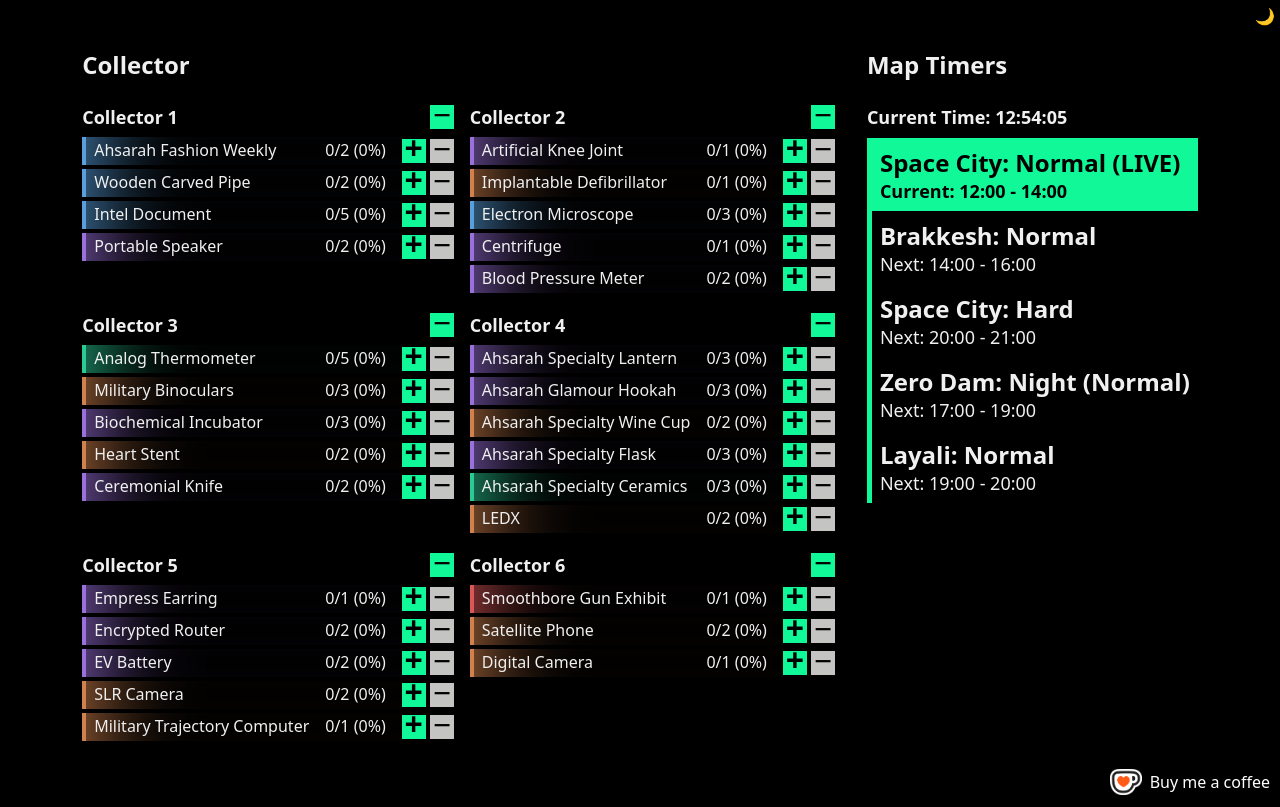
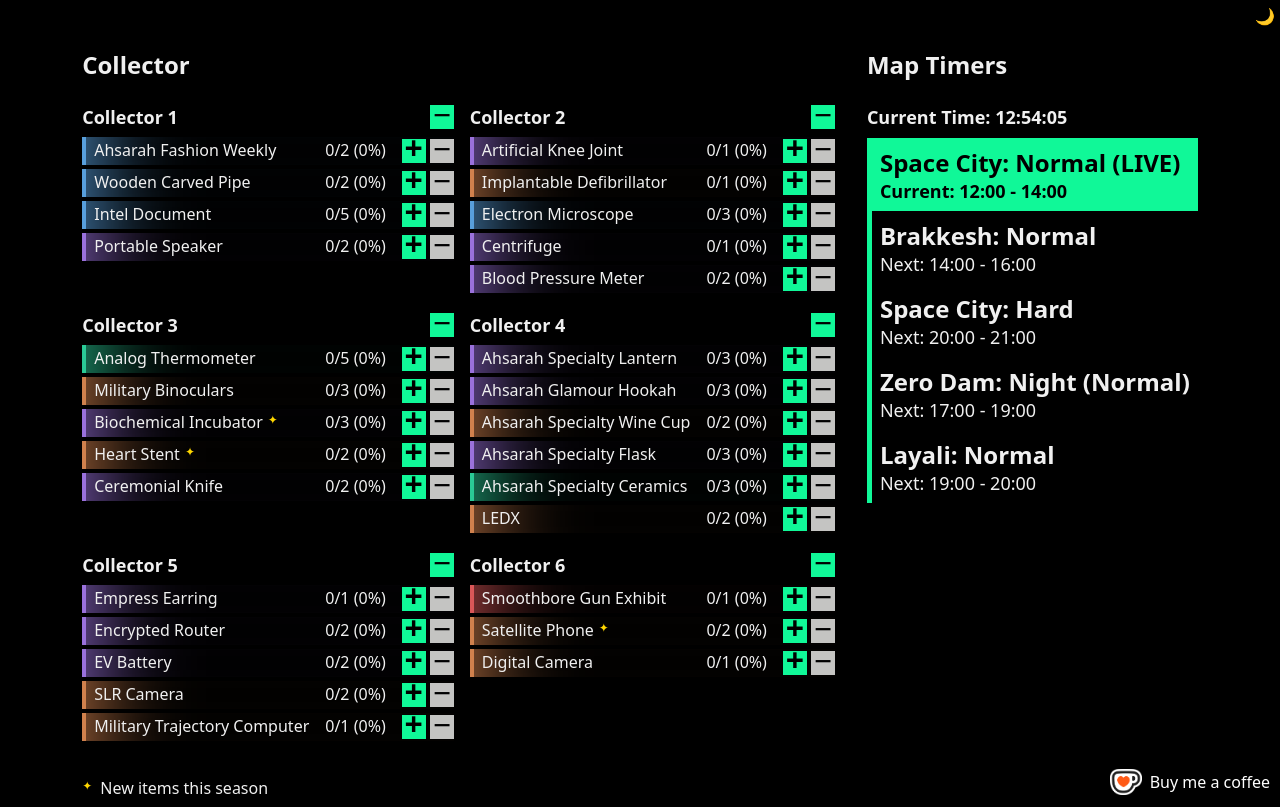
Before and after one commit to tomcorke/dftimers, a React (Vite) app: page / in a window 1280 px wide. Built offline with nearby package versions, Linux system fonts and the light colour scheme.

Commit message:
new indicator

```diff
--- a/src/sections/Collector.css
+++ b/src/sections/Collector.css
@@ -3,6 +3,7 @@
     display: grid;
     grid-template-columns: auto auto;
     gap: 1em;
+
     .mission {
       &.complete {
         .header {
@@ -69,6 +70,10 @@
 
           .name {
             flex-grow: 1;
+
+            display: flex;
+            flex-flow: row nowrap;
+            gap: 5px;
           }
 
           &.complete {
@@ -83,4 +88,19 @@
       }
     }
   }
+
+  .newThisSeason {
+    font-size: 12px;
+    color: gold;
+  }
+
+  .legend {
+    margin-top: 2em;
+
+    & > div {
+      display: flex;
+      flex-flow: row nowrap;
+      gap: 0.5em;
+    }
+  }
 }
--- a/src/sections/Collector.tsx
+++ b/src/sections/Collector.tsx
@@ -18,27 +18,23 @@ import { z } from "zod";
 
 type Quality = "common" | "uncommon" | "rare" | "epic" | "legendary" | "exotic";
 
-const IMAGES = {
-  magazine: new URL(
-    "../images/magazine.png?as=webp&width=100&height=100",
-    import.meta.url
-  ).href,
-};
-
 class CollectorItem {
   name: string;
   quality: Quality;
   needed: number;
   collected: number;
+  newThisSeason: boolean = false;
   constructor(
     name: string,
     quality: Quality,
     needed: number,
+    newThisSeason: boolean = false,
     collected: number = 0
   ) {
     this.name = name;
     this.quality = quality;
     this.needed = needed;
+    this.newThisSeason = newThisSeason;
     this.collected = collected;
   }
   get progressString(): string {
@@ -75,8 +71,8 @@ const COLLECTOR_MISSIONS = [
   new CollectorMission("Collector 3", [
     new CollectorItem("Analog Thermometer", "uncommon", 5),
     new CollectorItem("Military Binoculars", "legendary", 3),
-    new CollectorItem("Biochemical Incubator", "epic", 3),
-    new CollectorItem("Heart Stent", "legendary", 2),
+    new CollectorItem("Biochemical Incubator", "epic", 3, true),
+    new CollectorItem("Heart Stent", "legendary", 2, true),
     new CollectorItem("Ceremonial Knife", "epic", 2),
   ]),
   new CollectorMission("Collector 4", [
@@ -96,7 +92,7 @@ const COLLECTOR_MISSIONS = [
   ]),
   new CollectorMission("Collector 6", [
     new CollectorItem("Smoothbore Gun Exhibit", "exotic", 1),
-    new CollectorItem("Satellite Phone", "legendary", 2),
+    new CollectorItem("Satellite Phone", "legendary", 2, true),
     new CollectorItem("Digital Camera", "legendary", 1),
   ]),
 ];
@@ -168,6 +164,7 @@ const loadCollectorMissionStates = () => {
             item.name,
             item.quality,
             item.needed,
+            item.newThisSeason,
             storedItem || 0
           );
         });
@@ -237,6 +234,10 @@ export const CollectorMissionContextProvider = ({
   );
 };
 
+const NewThisSeasonIndicator = () => {
+  return <div className="newThisSeason">✦</div>;
+};
+
 const CollectorMissionDisplay = ({
   missionIndex,
 }: {
@@ -299,7 +300,10 @@ const CollectorMissionDisplay = ({
                 })}
                 key={`${mission.name}_${item.name}`}
               >
-                <div className="name">{item.name}</div>
+                <div className="name">
+                  {item.name}
+                  {item.newThisSeason ? <NewThisSeasonIndicator /> : null}
+                </div>
                 <div className="progress">
                   {item.progressString} ({item.progressPercent}%)
                 </div>
@@ -342,6 +346,11 @@ export const CollectorSection = () => {
           );
         })}
       </div>
+      <div className="legend">
+        <div>
+          <NewThisSeasonIndicator /> New items this season
+        </div>
+      </div>
     </div>
   );
 };
```
